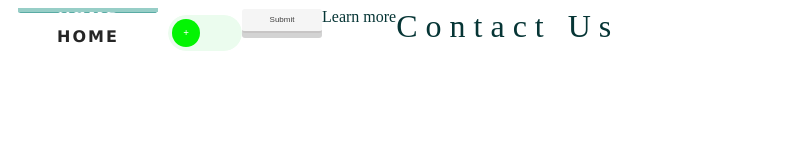
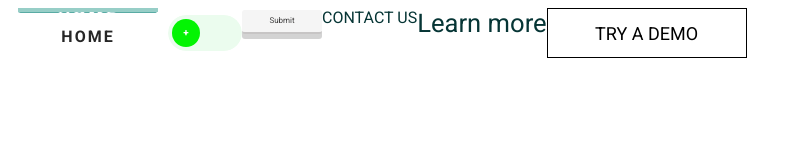
Before and after one commit to v-campbell/CSS-is-fun, a plain HTML site: page index.html in a window 1280 px wide. Shown: the whole page, without its empty margins (0-792 px from the left). Drawn offline with Linux system fonts and the light colour scheme; a web font is replaced by a local one.

Commit message:
Add roll button

```diff
--- a/index.html
+++ b/index.html
@@ -8,7 +8,12 @@
     <link rel='stylesheet' href='./stylesheets/press.css'>
     <link rel='stylesheet' href='./stylesheets/underline.css'>
     <link rel='stylesheet' href='./stylesheets/through.css'>
+    <link rel='stylesheet' href='./stylesheets/roll.css'>
     <link rel='stylesheet' href='./stylesheets/application.css'>
+
+    <link
+        href="https://fonts.googleapis.com/css?family=Press+Start+2P|Ubuntu|Abel|Rubik|Mallanna|Barlow|Open+Sans+Condensed|Spartan|Josefin+Sans|PT+Sans|Chakra+Petch|Roboto+Mono|Allerta+Stencil:300&display=swap"
+        rel="stylesheet">
     <title>CSS/HTML Buttons</title>
 </head>
 <body>
@@ -37,11 +42,16 @@
         </div>
 
         <div id='underline'>
+            Contact Us
+        </div>
+
+        <div id='through'>
             Learn more
         </div>
 
-        <div id='through'>
-            Contact Us
+        <div class="roll-button">
+            <div>TRY A DEMO</div>
+            <div>TRY A DEMO</div>
         </div>
     </div>
 </body>
--- a/stylesheets/application.css
+++ b/stylesheets/application.css
@@ -8,3 +8,11 @@ html {
     display: flex;
     flex-wrap: wrap;
 }
+
+* {
+    font-family: 'Roboto', sans-serif;
+}
+
+div:hover {
+    cursor: pointer;
+}
--- a/stylesheets/flap.css
+++ b/stylesheets/flap.css
@@ -39,6 +39,10 @@
     transition: .5s;
 }
 
+#flap:hover {
+    /* cursor: pointer; */
+}
+
 #flap:hover span:before {
     transform: rotateX(0deg);
 }
--- /dev/null
+++ b/stylesheets/roll.css
@@ -0,0 +1,81 @@
+.roll-button {
+    font-size: 18px;
+    width: 200px;
+    -webkit-box-sizing: border-box;
+    -moz-box-sizing: border-box;
+    -webkit-user-select: none;
+     perspective: 500px;
+    -webkit-perspective: 500px;
+    -moz-perspective: 500px;
+}
+
+.roll-button:hover {
+    cursor: pointer;
+}
+
+.roll-button div {
+    position: absolute;
+    text-align: center;
+    width: 100%;
+    height: 50px;
+    padding: 10px;
+    border: #000000 solid 1px;
+    pointer-events: none;
+    /* box-sizing: border-box; */
+    -webkit-box-sizing: border-box;
+    -moz-box-sizing: border-box;
+}
+
+.roll-button div:nth-child(1) {
+    display: flex;
+    justify-content: center;
+    flex-direction: column;
+    color: #000000;
+    background-color: #000000;
+    transform: rotateX(90deg);
+    -webkit-transform: rotateX(90deg);
+    -moz-transform: rotateX(90deg);
+    transition: all 0.2s ease;
+    -webkit-transition: all 0.2s ease;
+    -moz-transition: all 0.2s ease;
+    transform-origin: 50% 50% -25px;
+    -webkit-transform-origin: 50% 50% -25px;
+    -moz-transform-origin: 50% 50% -25px;
+}
+
+.roll-button div:nth-child(2) {
+    display: flex;
+    justify-content: center;
+    flex-direction: column;
+    color: #000000;
+    background-color: #ffffff;
+    transform: rotateX(0deg);
+    -webkit-transform: rotateX(0deg);
+    -moz-transform: rotateX(0deg);
+    transition: all 0.2s ease;
+    -webkit-transition: all 0.2s ease;
+    -moz-transition: all 0.2s ease;
+    transform-origin: 50% 50% -25px;
+    -webkit-transform-origin: 50% 50% -25px;
+    -moz-transform-origin: 50% 50% -25px;
+}
+
+.roll-button:hover div:nth-child(1) {
+    color: #ffffff;
+    transition: all 0.2s ease;
+    -webkit-transition: all 0.2s ease;
+    -moz-transition: all 0.2s ease;
+    transform: rotateX(0deg);
+    -webkit-transform: rotateX(0deg);
+    -moz-transform: rotateX(0deg);
+}
+
+.roll-button:hover div:nth-child(2) {
+    background-color: #000000;
+    transition: all 0.2s ease;
+    -webkit-transition: all 0.2s ease;
+    -moz-transition: all 0.2s ease;
+    transform: rotateX(-90deg);
+    -webkit-transform: rotateX(-90deg);
+    -moz-transform: rotateX(-90deg);
+}
--- a/stylesheets/through.css
+++ b/stylesheets/through.css
@@ -2,13 +2,13 @@
     color: rgb(6, 53, 53);
     position: relative;
     cursor: pointer;
-    font-size: 2rem;
-    letter-spacing: 0.5rem;
+    font-size: 1.6rem;
+    /* letter-spacing: 0.5rem; */
 }
 
 #through::before {
     position: absolute;
-    top: 35%;
+    top: 30%;
     transform: translate(0,-50%);
     content: "";
     display: block;
@@ -16,7 +16,7 @@
     width: 0;
     background-color: rgb(55, 161, 147);
     opacity: .5;
-    transition: all 1s cubic-bezier(1, 0, 0, 1);
+    transition: all 1s cubic-bezier(0, 0, 0, 2);
   }
 
 #through:hover::before{
--- a/stylesheets/underline.css
+++ b/stylesheets/underline.css
@@ -2,6 +2,7 @@
     color: rgb(6, 53, 53);
     position: relative;
     cursor: pointer;
+    text-transform: uppercase;
 }
 
 #underline::before {
```
